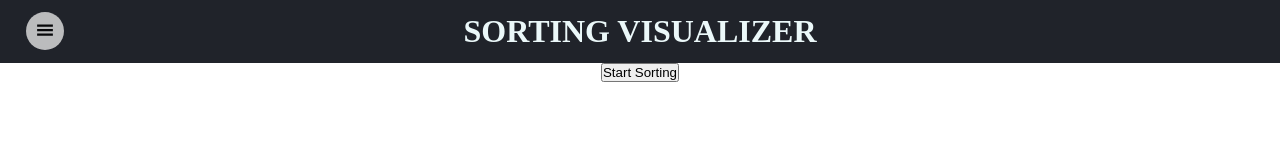
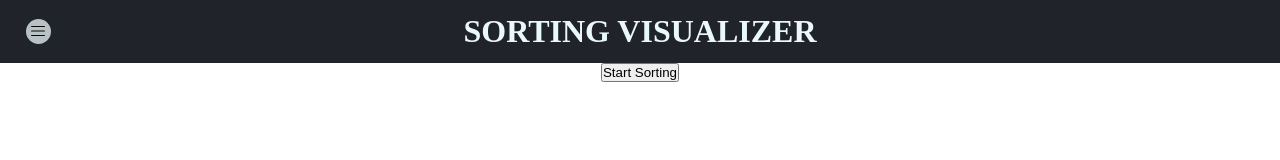
Before and after one commit to Slnchn/sorting-visualizer, a React app: page / in a window 1280 px wide. Shown: the top 160 px of the page. Built offline with nearby package versions, Linux system fonts and the light colour scheme.

Commit message:
dev: replace react-icons with a single icon

```diff
--- a/jsconfig.json
+++ b/jsconfig.json
@@ -5,6 +5,7 @@
     "baseUrl": ".",
     "module": "commonjs",
     "paths": {
+      "assets/*": ["./src/assets/*"],
       "components/*": ["./src/components/*"],
       "constants/*": ["./src/constants/*"],
       "models/*": ["./src/models/*"],
--- a/src/components/header-controls/SidebarButton.jsx
+++ b/src/components/header-controls/SidebarButton.jsx
@@ -1,7 +1,6 @@
 import React from 'react';
 import { useDispatch, useSelector } from 'react-redux';
 
-import { GiHamburgerMenu } from 'react-icons/gi';
 import { selectIsSidebarActive } from 'store/selectors/settings.selectors';
 import { toggleSidebar } from 'store/action-creators/settings.action-creators';
 
@@ -15,14 +14,13 @@ function SidebarButton() {
   }
 
   return (
+    // eslint-disable-next-line jsx-a11y/control-has-associated-label
     <button
       type="button"
+      title="Toggle menu"
       className={`sidebar-button${isSidebarActive ? '--active' : ''}`}
       onClick={onSidebarButtonClick}
-    >
-      {/* TODO: make icon adaptive */}
-      <GiHamburgerMenu size={18} />
-    </button>
+    />
   );
 }
 
--- a/src/styles/sidebar-button.scss
+++ b/src/styles/sidebar-button.scss
@@ -1,15 +1,20 @@
 @import './shared/constants.scss';
+@import './shared/colors.scss';
 
 .sidebar-button {
   position: absolute;
   left: 2vw;
   padding: 5px;
 
-  height: 3vw;
-  width: 3vw;
+  height: 2vw;
+  width: 2vw;
 
   cursor: pointer;
   opacity: 0.75;
+  background: none;
+  background: no-repeat center/55% url(~assets/menu.svg);
+  background-position: center;
+  background-color: $path-of-white;
   border: none;
   border-radius: 100%;
   transition: opacity $animation-time ease-in-out, transform $animation-time ease-in-out;
--- a/webpack.config.js
+++ b/webpack.config.js
@@ -11,6 +11,7 @@ module.exports = {
   resolve: {
     extensions: ['.js', '.ts', '.jsx'],
     alias: {
+      assets: path.resolve(__dirname, './src/assets'),
       components: path.resolve(__dirname, './src/components'),
       constants: path.resolve(__dirname, './src/constants'),
       models: path.resolve(__dirname, './src/models'),
@@ -21,6 +22,7 @@ module.exports = {
   output: {
     path: path.join(__dirname, './dist'),
     filename: '[name].bundle.js',
+    assetModuleFilename: 'images/[hash][ext][query]',
     publicPath: '/',
   },
   module: {
@@ -31,6 +33,7 @@ module.exports = {
         exclude: [/node_modules/],
       },
       { test: /\.(sc|sa|c)ss$/, use: [MiniCssExtractPlugin.loader, 'css-loader', 'sass-loader'] },
+      { test: /\.(png|svg|jpg|jpeg|gif)$/i, type: 'asset/resource' },
     ],
   },
   plugins: [
```
Also changed, not shown: package.json (+3 -5 lines), src/assets/menu.svg (added).
